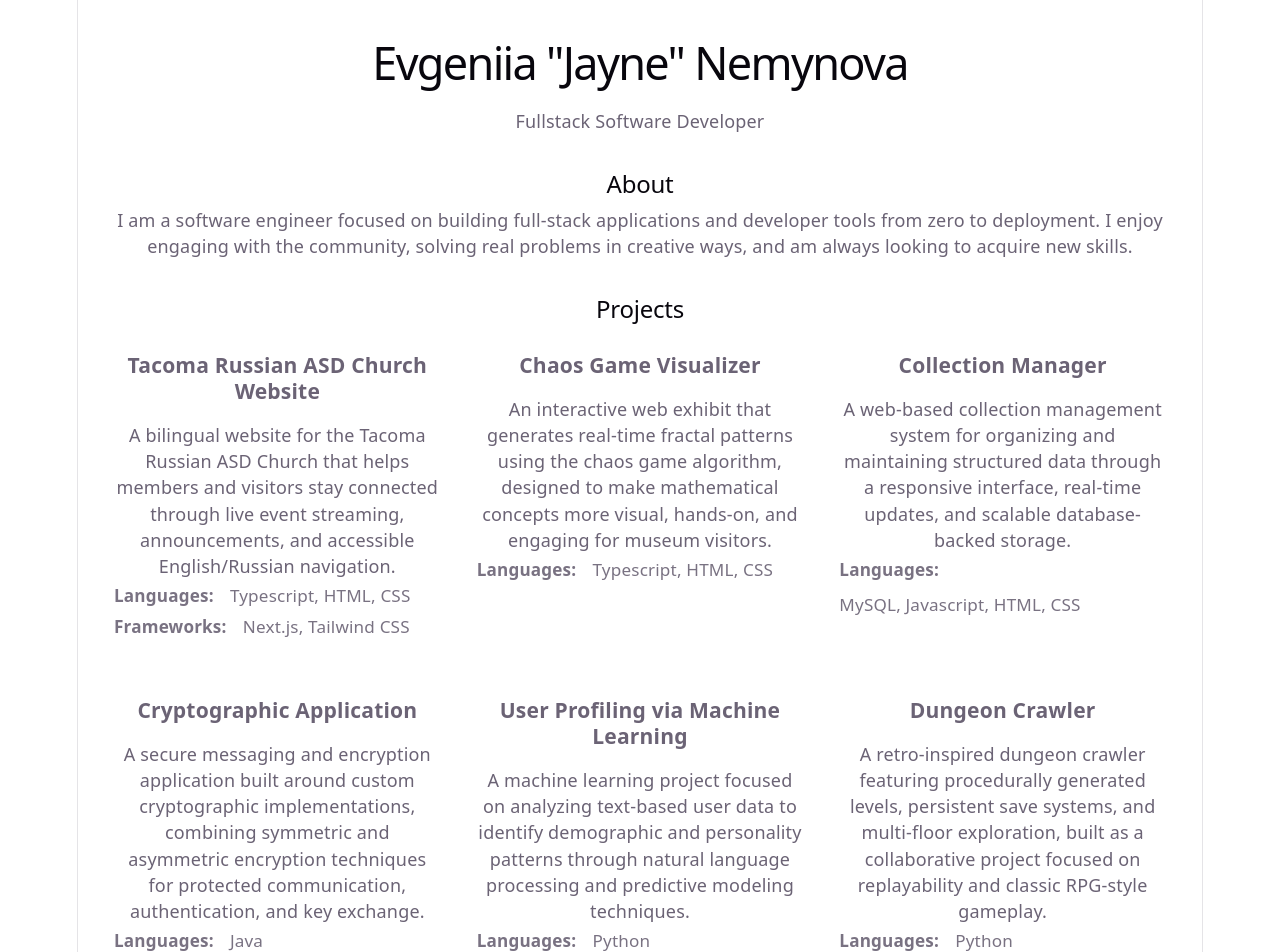
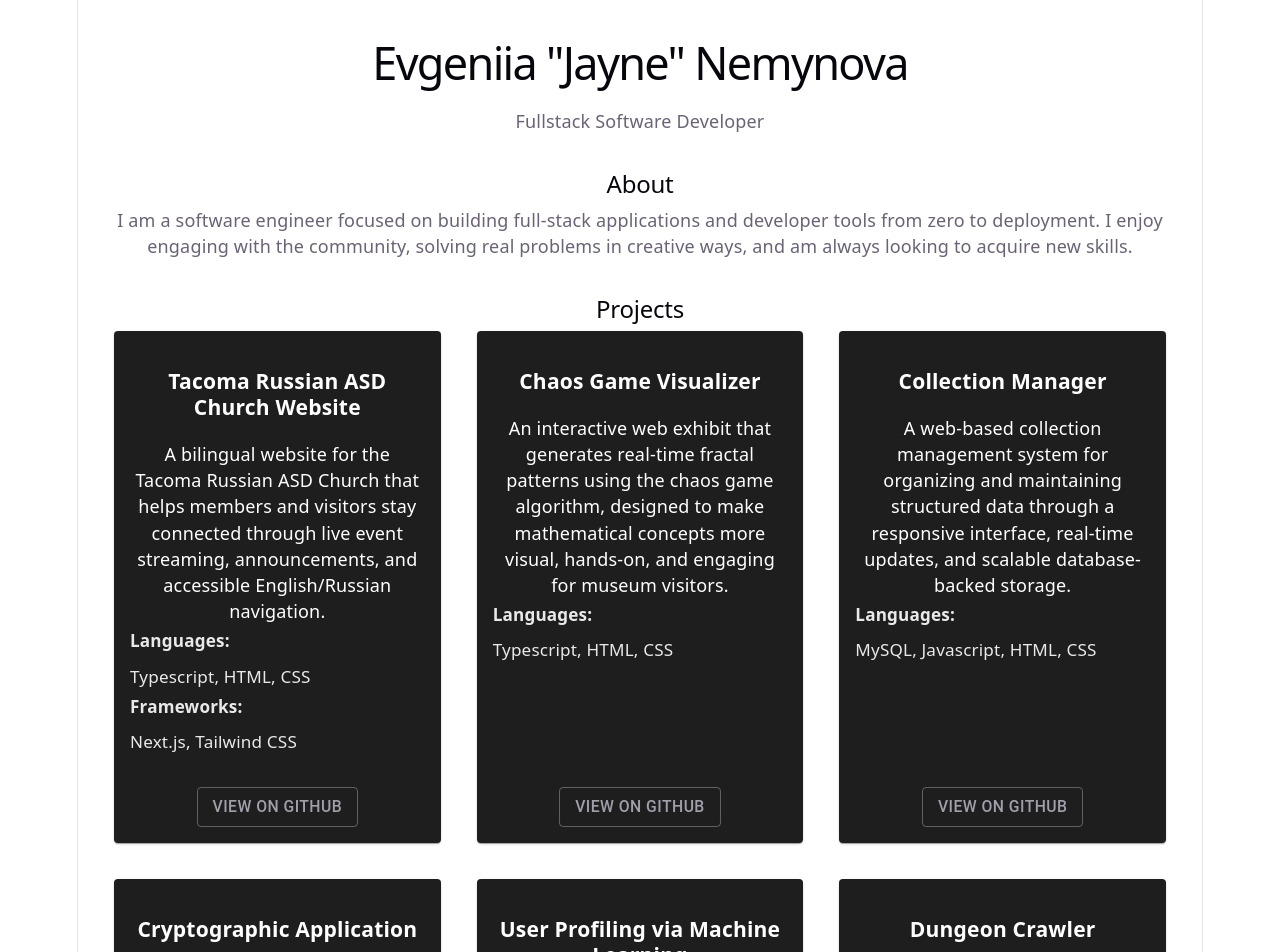
Before and after one commit to jayneen/portfolio, a React (Vite) app: page / in a window 1280 px wide. Shown: the top 952 px of the page. Built offline with nearby package versions, Linux system fonts and the light colour scheme.

Commit message:
switched to mui and added card and button styling

```diff
--- a/package.json
+++ b/package.json
@@ -10,6 +10,9 @@
     "preview": "vite preview"
   },
   "dependencies": {
+    "@emotion/react": "^11.14.0",
+    "@emotion/styled": "^11.14.1",
+    "@mui/material": "^9.3.1",
     "react": "^19.2.5",
     "react-dom": "^19.2.5"
   },
--- a/src/App.tsx
+++ b/src/App.tsx
@@ -2,15 +2,30 @@ import Hero from './sections/Hero'
 import About from './sections/About'
 import Projects from './sections/Projects'
 import Contact from './sections/Contact'
+import { createTheme, ThemeProvider } from "@mui/material/styles";
+
+const theme = createTheme({
+  palette: {
+    mode: "dark",
+    primary: {
+      main: "#a29faa",
+    },
+    secondary: {
+      main: "#333333",
+    },
+  },
+});
 
 function App() {
   return (
+    <ThemeProvider theme={theme}>
       <main>
         <Hero />
         <About />
         <Projects />
         <Contact />
       </main>
+    </ThemeProvider>
   )
 }
 
--- a/src/sections/Projects.tsx
+++ b/src/sections/Projects.tsx
@@ -1,5 +1,10 @@
 import projects from "../data/projects";
 import "./Projects.css";
+
+import Button from "@mui/material/Button";
+import Card from "@mui/material/Card";
+import CardContent from "@mui/material/CardContent";
+import Box from "@mui/material/Box";
 
 function Projects() {
   return (
@@ -7,9 +12,16 @@ function Projects() {
       <h2>Projects</h2>
 
       <div className="projects-grid">
-
         {projects.map((project) => (
-          <div className="project-content" key={project.id}>
+          <Card
+            key={project.id}
+            sx={{
+              height: "100%",
+              display: "flex",
+              flexDirection: "column",
+            }}
+          >
+            <CardContent>
               <h3>{project.title}</h3>
 
               <p>{project.description}</p>
@@ -27,11 +39,24 @@ function Projects() {
                   {project.frameworks.join(", ")}
                 </p>
               )}
-          </div>
+            </CardContent>
+
+            <Box sx={{ mt: "auto", p: 2 }}>
+              <Button
+                component="a"
+                href={project.link[0]}
+                target="_blank"
+                rel="noopener noreferrer"
+                variant="outlined"
+              >
+                View on GitHub
+              </Button>
+            </Box>
+          </Card>
         ))}
       </div>
     </section>
-  )
+  );
 }
 
-export default Projects
+export default Projects;
```
Also changed, not shown: 1 other file (tests, documents, lock files or other folders). Lines whose indentation alone changed are shown as unchanged.
